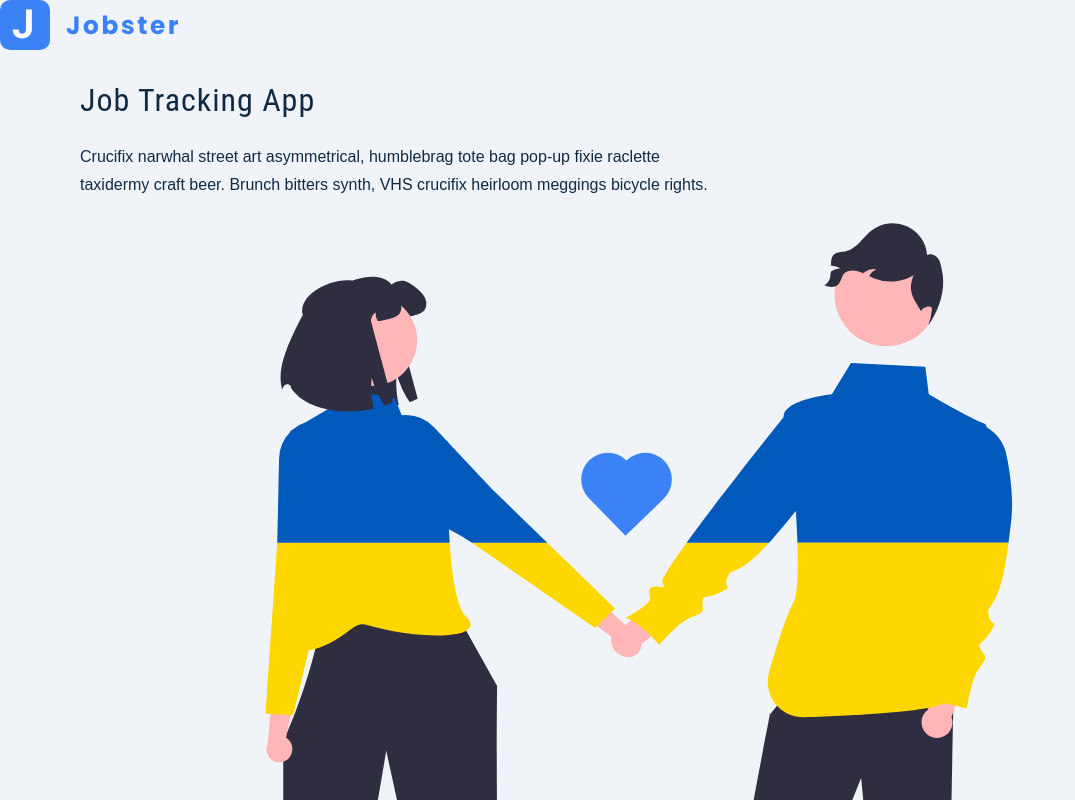
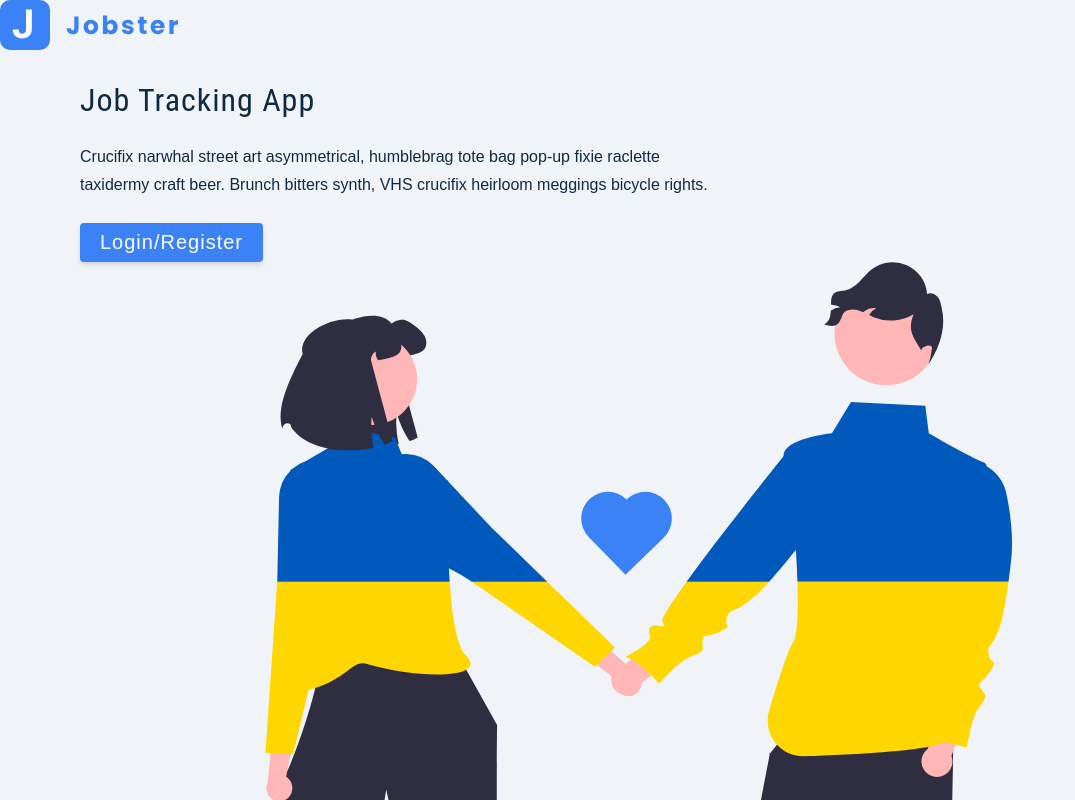
Before and after one commit to zainabturkmen/Jobster, a React (Vite) app: page / in a window 1280 px wide. Shown: the top 800 px of the page, without its empty margins (0-1075 px from the left). Built offline with nearby package versions, Linux system fonts and the light colour scheme.

Commit message:
Landing page

```diff
--- a/src/pages/Landing.jsx
+++ b/src/pages/Landing.jsx
@@ -20,6 +20,7 @@ const Landing = () => {
           fixie raclette taxidermy craft beer. Brunch bitters synth, VHS
           crucifix heirloom meggings bicycle rights.
         </p>
+        <button className="btn btn-hero">login/Register</button>
         <img src={main} alt="job hunt" className="img main-img" />
       </div>
     </main>
```
